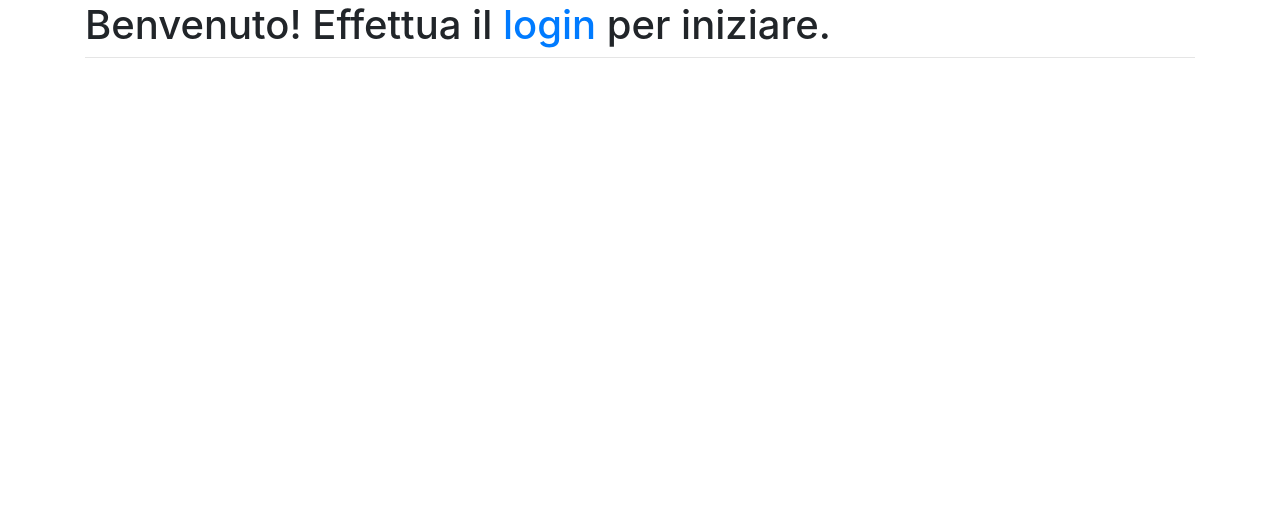
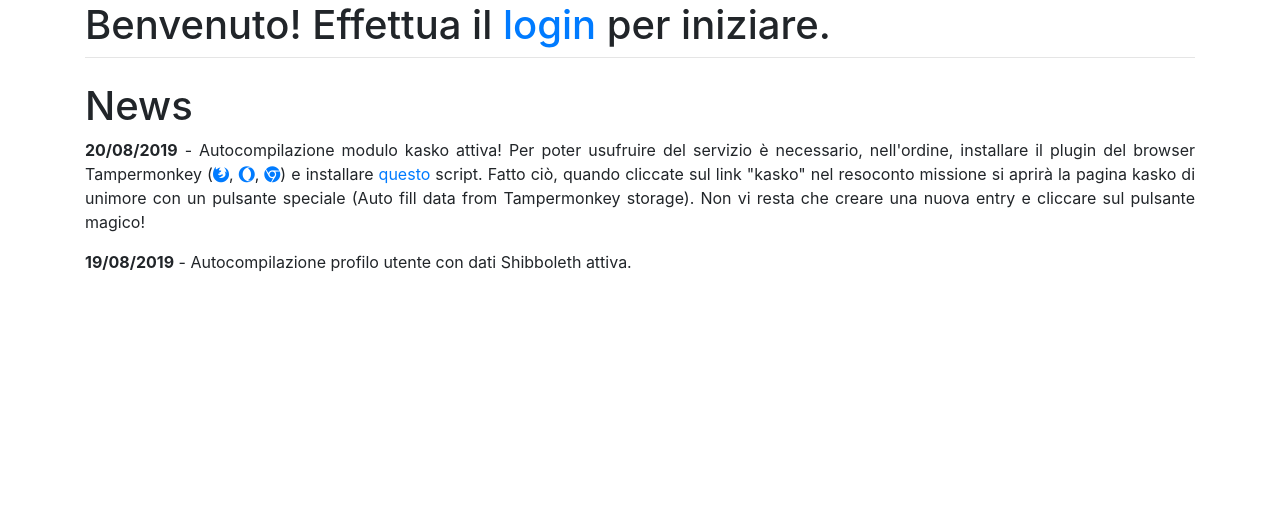
Before and after one commit to prittt/missioni-unimore, a Django app: template templates/Rimborsi/index.html in a window 1280 px wide. Shown: the part 77-591 px from the top of the page. Run offline with Django 3.2, Linux system fonts and the light colour scheme; the template is opened without the code that fills it, so the values that code supplies are empty; some libraries are stand-ins or nearby versions.

Commit message:
Aggiunta sezione news

```diff
--- a/templates/Rimborsi/index.html
+++ b/templates/Rimborsi/index.html
@@ -81,5 +81,16 @@
 
         {% endif %}
 
+        <h1>News</h1>
+        <p align="justify"><b>20/08/2019</b> - Autocompilazione modulo kasko attiva! Per poter usufruire del servizio è necessario, nell'ordine, installare
+        il plugin del browser Tampermonkey (<a href="https://addons.mozilla.org/en-US/firefox/addon/tampermonkey/" target="blank"><i class="fa fa-firefox" aria-hidden="true"></i></a>,
+        <a href="https://addons.opera.com/en/extensions/details/tampermonkey-beta/" target="blank"><i class="fa fa-opera" aria-hidden="true"></i></a>,
+        <a href="https://chrome.google.com/webstore/detail/tampermonkey/dhdgffkkebhmkfjojejmpbldmpobfkfo//Open" target="blank"><i class="fa fa-chrome" aria-hidden="true"></i></a>)
+        e installare <a href="https://raw.githubusercontent.com/prittt/missioni-unimore/master/autocompilatore_richieste_kasko.user.js">questo</a> script. Fatto ciò,
+        quando cliccate sul link "kasko" nel resoconto missione si aprirà la pagina kasko di unimore con un pulsante speciale (Auto fill data from Tampermonkey storage).
+        Non vi resta che creare una nuova entry e cliccare sul pulsante magico!</p>
+        <p><b>19/08/2019</b> - Autocompilazione profilo utente con dati Shibboleth attiva.</p>
+
+
     {% endspaceless %}
 {% endblock %}
```
Also changed, not shown: README.md.
